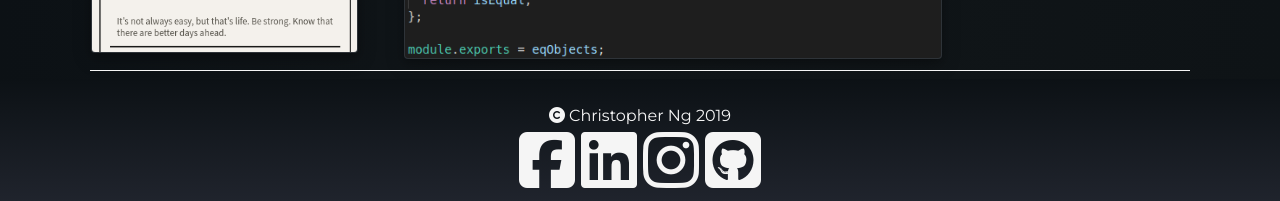
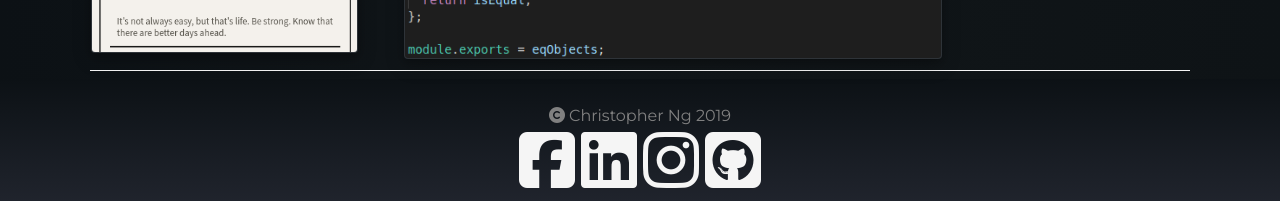
Before and after one commit to ChrisnNg/Ng, a React (Create React App) app: page / in a window 1280 px wide. Shown: the part 4439-4640 px from the top of the page. Built offline with nearby package versions, Linux system fonts and the light colour scheme.

Commit message:
remove footer fade

```diff
--- a/src/App.js
+++ b/src/App.js
@@ -405,13 +405,8 @@ function App() {
           </Row>
         </Container>
       </section>
-
-      <Fade left>
-        <h2 />
-      </Fade>
-      <Fade right>
-        <Footer />
-      </Fade>
+      <h2 />
+      <Footer />
     </div>
   );
 }
--- a/src/components/Footer.css
+++ b/src/components/Footer.css
@@ -15,3 +15,7 @@
   padding: 25px;
   background: linear-gradient( #0c1115,  #20242D);
 }
+
+.copy-right {
+  color: grey;
+}
--- a/src/components/Footer.js
+++ b/src/components/Footer.js
@@ -5,8 +5,8 @@ const Footer = props => {
   return (
     <>
       <section className="codes footer">
-        <span ClassName="copy-right">
-          <i class="fas fa-copyright" />
+        <span className="copy-right">
+          <i className="fas fa-copyright" />
           &nbsp;Christopher Ng 2019
         </span>
         <div className="socialMediaIcons">
```
